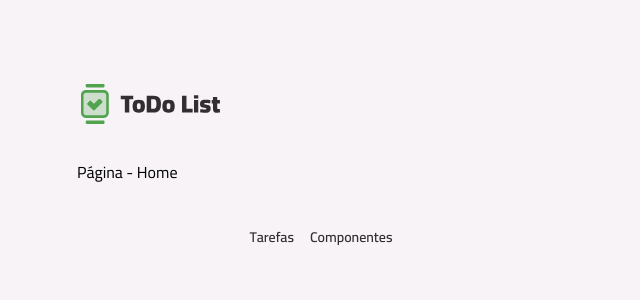
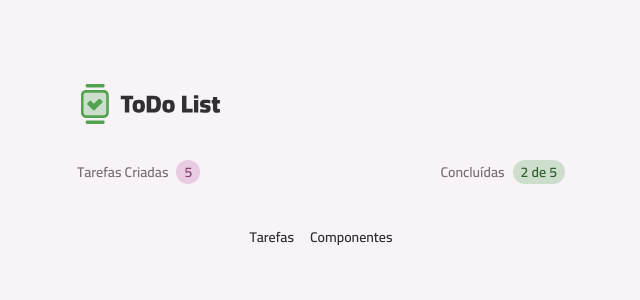
Before and after one commit to brunooliveira7/todo, a React (Vite) app: page / in a window 1280 px wide. Shown: the top 300 px of the page, without its empty margins (319-959 px from the left). Built offline with nearby package versions, Linux system fonts and the light colour scheme.

Commit message:
feat: Adds a task summary component. Creates a new `TasksSummary` component to display the total number of tasks created and the number of completed tasks. The `PageHome` page has been updated to use this new component in its header.

```diff
--- /dev/null
+++ b/src/core-components/tasks-summary.tsx
@@ -0,0 +1,21 @@
+import Badge from "../components/badge";
+import Text from "../components/text";
+
+export default function TasksSummary() {
+  return (
+    <>
+      <div className="flex items-center gap-2">
+        <Text variant="body-sm-bold" className="!text-gray-300">
+          Tarefas Criadas
+        </Text>
+        <Badge variant="secondary">5</Badge>
+      </div>
+      <div className="flex items-center gap-2">
+        <Text variant="body-sm-bold" className="!text-gray-300">
+          Concluídas
+        </Text>
+        <Badge variant="primary">2 de 5</Badge>
+      </div>
+    </>
+  );
+}
--- a/src/pages/page-home.tsx
+++ b/src/pages/page-home.tsx
@@ -1,5 +1,12 @@
 import Container from "../components/container";
+import TasksSummary from "../core-components/tasks-summary";
 
 export default function PageHome() {
-  return <Container>Página - Home</Container>;
+  return (
+    <Container as="article" className="space-y-3">
+      <header className="flex items-center justify-between">
+        <TasksSummary />
+      </header>
+    </Container>
+  );
 }
```
